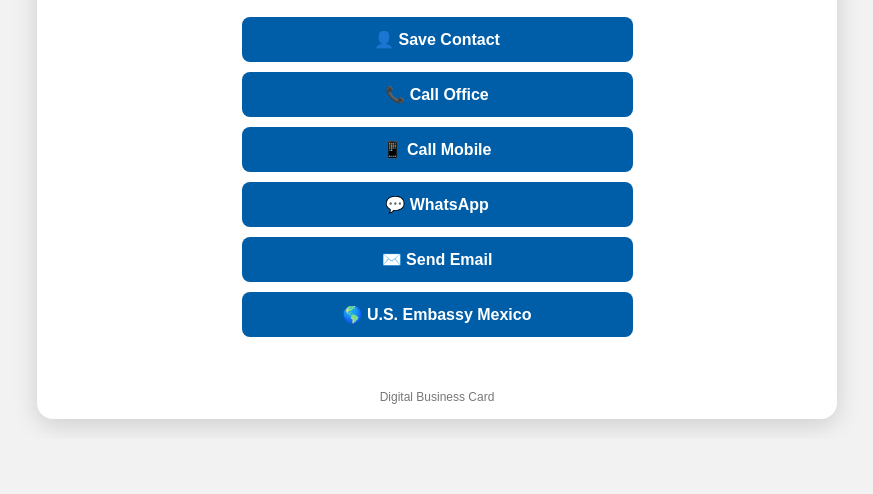
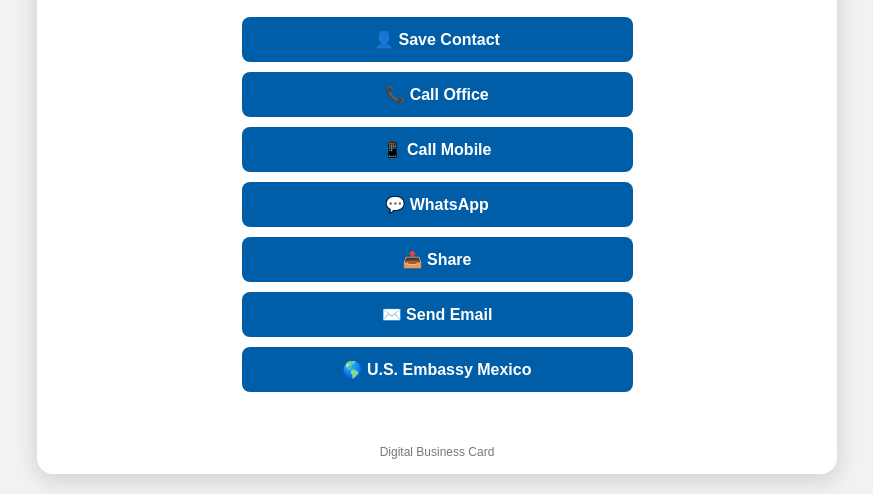
Before and after one commit to FernandoSdelaCruz/FernandoSdelaCruz.github.io, a plain HTML site: page index.html in a window 1280 px wide. Shown: the part 587-1081 px from the top of the page, without its empty margins (203-1076 px from the left). Before the commit the page ends 1026 px from the top, so only its background shows below. Drawn offline with Linux system fonts and the light colour scheme.

Commit message:
Implement share functionality for digital business card
Added a share button that uses the Web Share API to share a digital business card.

```diff
--- a/index.html
+++ b/index.html
@@ -119,6 +119,10 @@
                   💬 WhatsApp
            </a>
 
+            <a class="button" href="#" onclick="shareCard(); return false;">
+                    📤 Share
+            </a>
+
             <a class="button" href="mailto:delacruzfs@state.gov">
                 ✉️ Send Email
             </a>
@@ -137,5 +141,19 @@
 
     </div>
 
+<script>
+function shareCard() {
+    if (navigator.share) {
+        navigator.share({
+            title: 'Fernando S. de la Cruz',
+            text: 'Digital Business Card — Fernando S. de la Cruz',
+            url: 'https://fernandosdelacruz.github.io/'
+        });
+    } else {
+        alert('Sharing is not supported on this device. You can copy and share this link: https://fernandosdelacruz.github.io/');
+    }
+}
+</script>
+
 </body>
 </html>
```
